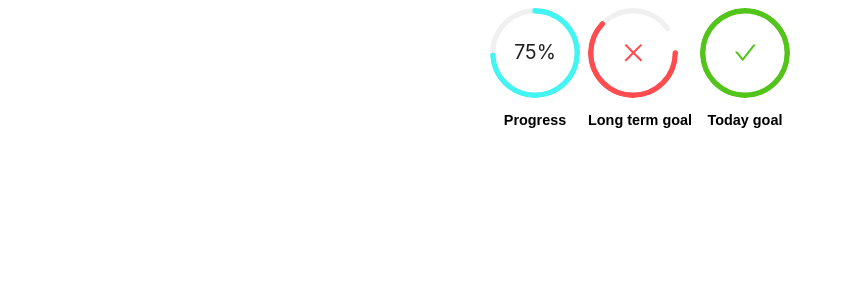
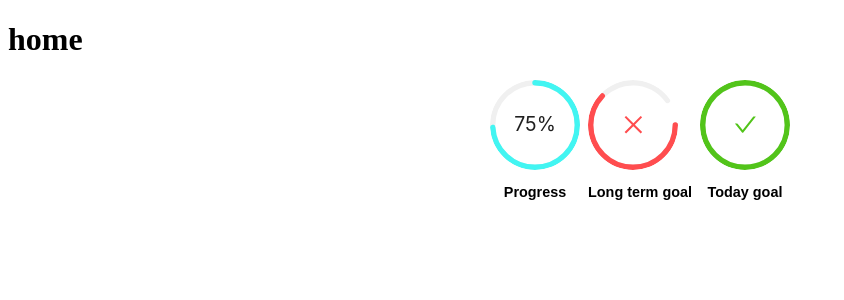
Before and after one commit to Lee-412/VigorSociety, a React (Vite) app: page / in a window 1280 px wide. Shown: the top 300 px of the page, without its empty margins (0-844 px from the left). Built offline with nearby package versions, Linux system fonts and the light colour scheme.

Commit message:
continue

```diff
--- a/src/TrackingComponents/CaroulselTrack.tsx
+++ b/src/TrackingComponents/CaroulselTrack.tsx
@@ -0,0 +1,19 @@
+import './Tracking_Nutrion.tsx'
+import './Tracking.css'
+import TrackingComponent from './Tracking_Nutrion.tsx'
+
+interface  Data {
+    name: string,
+}
+
+function CarouselTracking (props: Data) {
+
+    return (
+        <div className='progress'>
+            <h1>{props.name}</h1>
+            <TrackingComponent/>
+        </div>
+    )
+}
+
+export default CarouselTracking
--- a/src/main.tsx
+++ b/src/main.tsx
@@ -6,12 +6,13 @@ import {
 } from "react-router-dom";
 
 import React from 'react';
+import CarouselTracking from './TrackingComponents/CaroulselTrack.tsx';
 
 // router web
 const router = createBrowserRouter([
   {
     path: "/",
-    element: <TrackingComponent />,
+    element: <CarouselTracking name={"home"} />,
 
   },
 ]);
```
